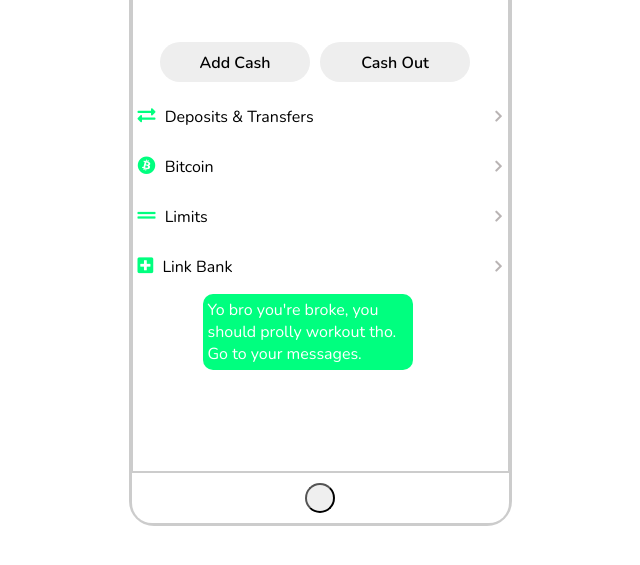
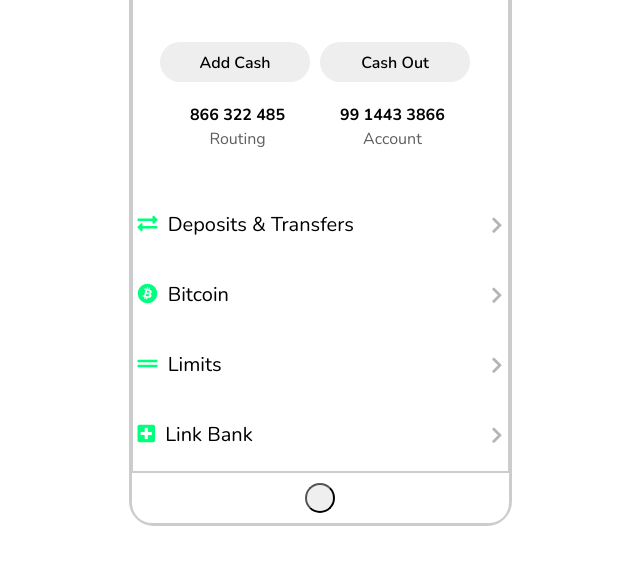
Before and after one commit to Raidlucky/phone, a website: page pages/cashapp.html in a window 1280 px wide. Shown: the part 187-752 px from the top of the page, without its empty margins (320-960 px from the left). Drawn offline with nearby package versions, Linux system fonts and the light colour scheme.

Commit message:
cash app redone

```diff
--- a/pages/cashapp.html
+++ b/pages/cashapp.html
@@ -37,14 +37,21 @@
             <a class="cash-btn">Add Cash</a>
             <a class="cash-btn">Cash Out</a>
         </div>
+        <div class="cash-acc">
+            <div class="info-left">
+                <h4>866 322 485</h4>
+                <p>Routing</p>
+            </div>
+            <div class="info-right">
+                <h4>99 1443 3866</h4>
+                <p>Account</p>
+            </div>
+        </div>
         <div class="sidebar">
-            <a class="sidebar-item" href=""><i class="fas fa-exchange-alt"></i> Deposits & Transfers <i style="float: right; line-height: 40px; color: #b9b4b4;" class="fas fa-chevron-right"></i></a>
-            <a class="sidebar-item" href=""><i class="fab fa-bitcoin"></i> Bitcoin <i style="float: right; line-height: 40px; color: #b9b4b4;" class="fas fa-chevron-right"></i></a>
-            <a class="sidebar-item" href=""><i class="fas fa-grip-lines"></i> Limits <i style="float: right; line-height: 40px; color: #b9b4b4;" class="fas fa-chevron-right"></i></a>
-            <a class="sidebar-item" href=""><i class="fas fa-plus-square"></i> Link Bank <i style="float: right; line-height: 40px; color: #b9b4b4;" class="fas fa-chevron-right"></i></a>
-        </div>
-        <div class="cash-msg-div">
-            <p class="cash-msg">Yo bro you're broke, you should prolly workout tho. Go to your messages.</p>
+            <a class="sidebar-item" href=""><i class="fas fa-exchange-alt"></i> Deposits & Transfers <i style="float: right; line-height: 60px; color: #b9b4b4; font-size: 18px;" class="fas fa-chevron-right"></i></a>
+            <a class="sidebar-item" href=""><i class="fab fa-bitcoin"></i> Bitcoin <i style="float: right; line-height: 60px; color: #b9b4b4; font-size: 18px;" class="fas fa-chevron-right"></i></a>
+            <a class="sidebar-item" href=""><i class="fas fa-grip-lines"></i> Limits <i style="float: right; line-height: 60px; color: #b9b4b4; font-size: 18px;" class="fas fa-chevron-right"></i></a>
+            <a class="sidebar-item" href=""><i class="fas fa-plus-square"></i> Link Bank <i style="float: right; line-height: 60px; color: #b9b4b4; font-size: 18px;" class="fas fa-chevron-right"></i></a>
         </div>
         </div>
         <div class="bottom-phone">
--- a/style.css
+++ b/style.css
@@ -404,7 +404,7 @@
 }
 
 .sidebar {
-    margin-top: 10px;
+    margin-top: 40px;
     display: flex;
     flex-direction: column;
     flex-wrap: wrap;
@@ -415,12 +415,13 @@
 .sidebar-item {
     color: black;
     text-decoration: none;
-    height: 50px;
+    height: 70px;
     width: 100%;
     display: block;
     line-height: 40px;
     font-weight: 800px;
-    line-height: 50px;
+    line-height: 70px;
+    font-size: 20px;
 }
 
 .sidebar-item:hover {
@@ -458,28 +459,28 @@
     color: springgreen;
     margin-left: 5px;
     margin-right: 5px;
-    font-size: 18px;
+    font-size: 20px;
 }
 
 i.fab.fa-bitcoin {
     color: springgreen;
     margin-left: 5px;
     margin-right: 5px;
-    font-size: 18px;
+    font-size: 20px;
 }
 
 i.fas.fa-grip-lines {
     color: springgreen;
     margin-left: 5px;
     margin-right: 5px;
-    font-size: 18px;
+    font-size: 20px;
 }
 
 i.fas.fa-plus-square {
     color: springgreen;
     margin-left: 5px;
     margin-right: 5px;
-    font-size: 18px;
+    font-size: 20px;
 }
 
 .cash-msg-div {
@@ -494,6 +495,41 @@
     border-radius: 10px;
     padding: 5px;
     margin-left: 70px;
+}
+
+.cash-acc {
+    display: flex;
+    flex-direction: row;
+    margin-left: auto;
+    margin-right: auto;
+    width: 270px;
+    margin-top: 20px;
+}
+
+.info-left {
+    display: inline-block;
+    margin-right: 25px;
+}
+
+.info-left, h4, p {
+text-align: center;
+}
+
+.info-left > p {
+    color: #5f5e5e;
+}
+
+.info-right > p {
+    color: #5f5e5e;
+}
+
+.info-right {
+    display: inline-block;
+    margin-left: 25px;
+}
+
+.info-right, h4, p {
+    text-align: center;
 }
 
 /* Google Page */
```
Also changed, not shown: index.html (+1 -0 lines).
